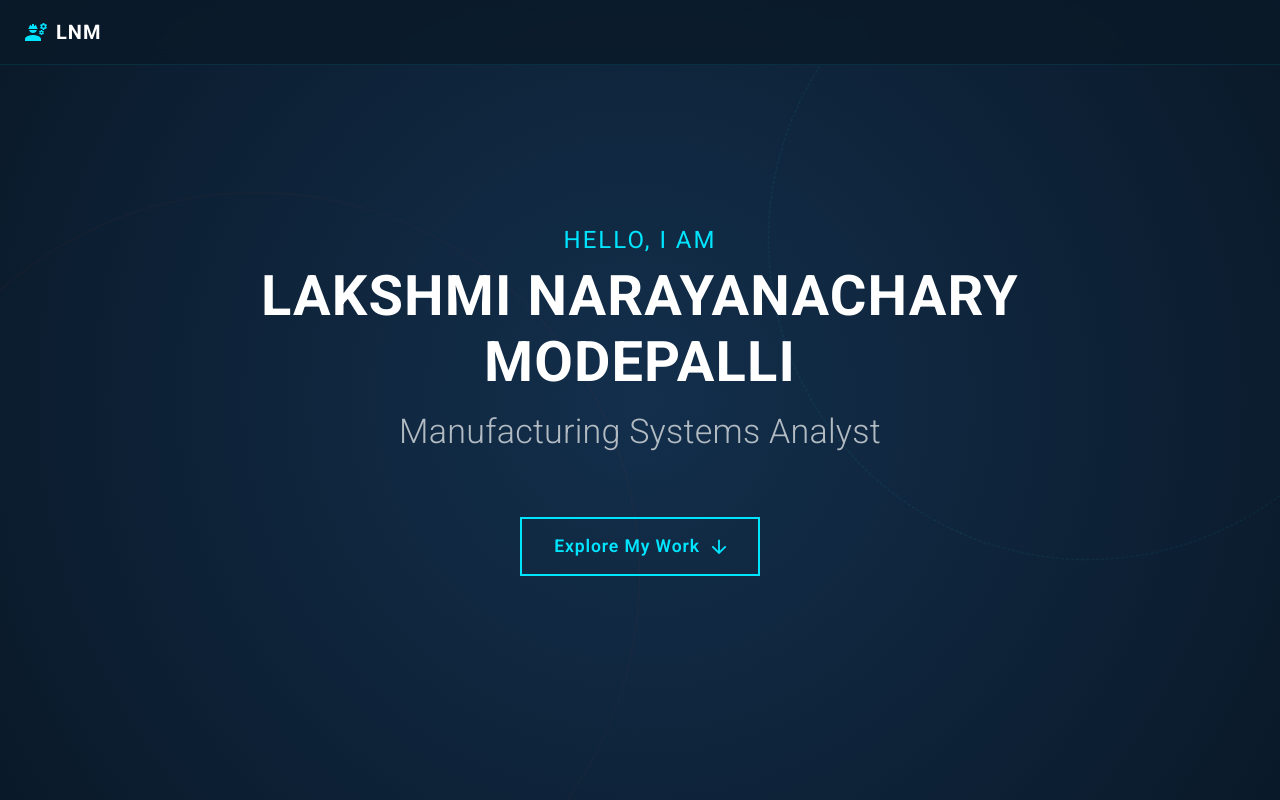
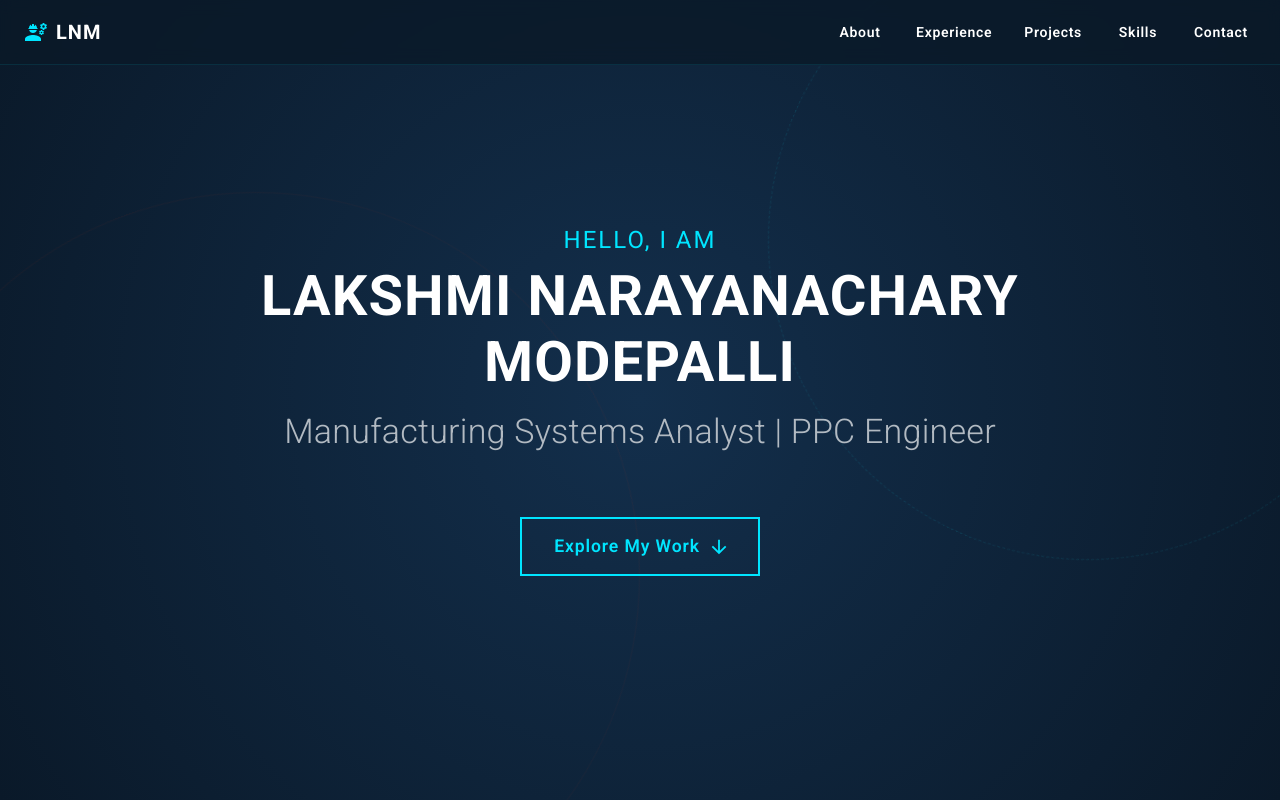
Before and after one commit to lalithchary/lalithchary.github.io, a React (Vite) app in the folder portfolio-website/: page / in a window 1280 px wide. Shown: the top 800 px of the page. Built offline with nearby package versions, Linux system fonts and the light colour scheme.

Commit message:
Update role in resume data

```diff
--- a/portfolio-website/src/data/resume.js
+++ b/portfolio-website/src/data/resume.js
@@ -1,7 +1,7 @@
 export const resumeData = {
   personalInfo: {
     name: "LAKSHMI NARAYANACHARY MODEPALLI",
-    role: "Manufacturing Systems Analyst",
+    role: "Manufacturing Systems Analyst | PPC Engineer ",
     phone: "+91 818689 1961",
     email: "lalithtinku@gmail.com",
     linkedin: "linkedin.com/in/lalithchary",
```
